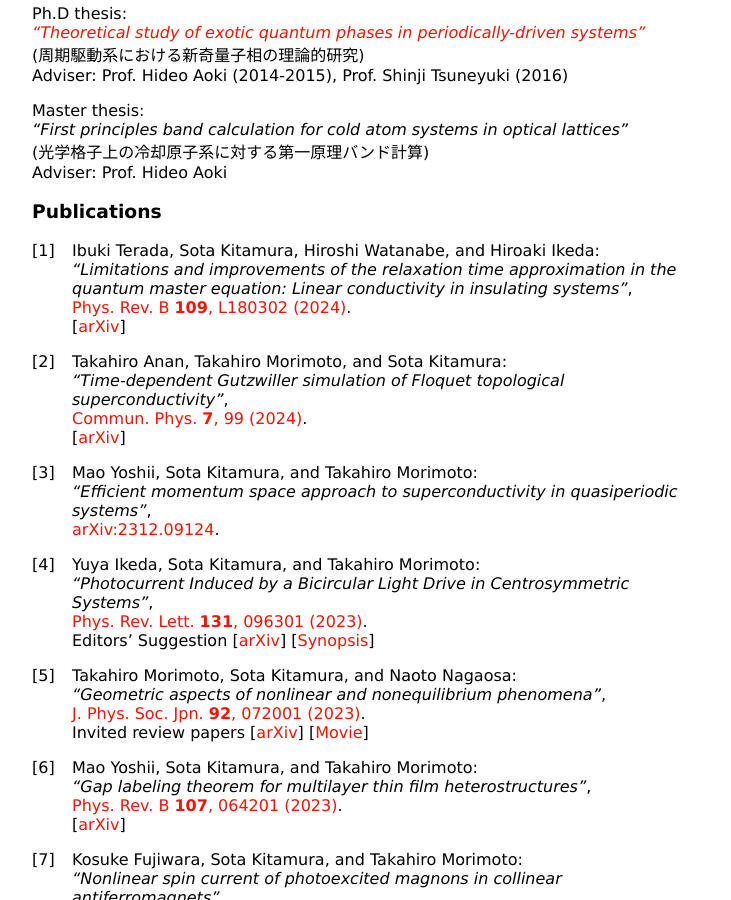
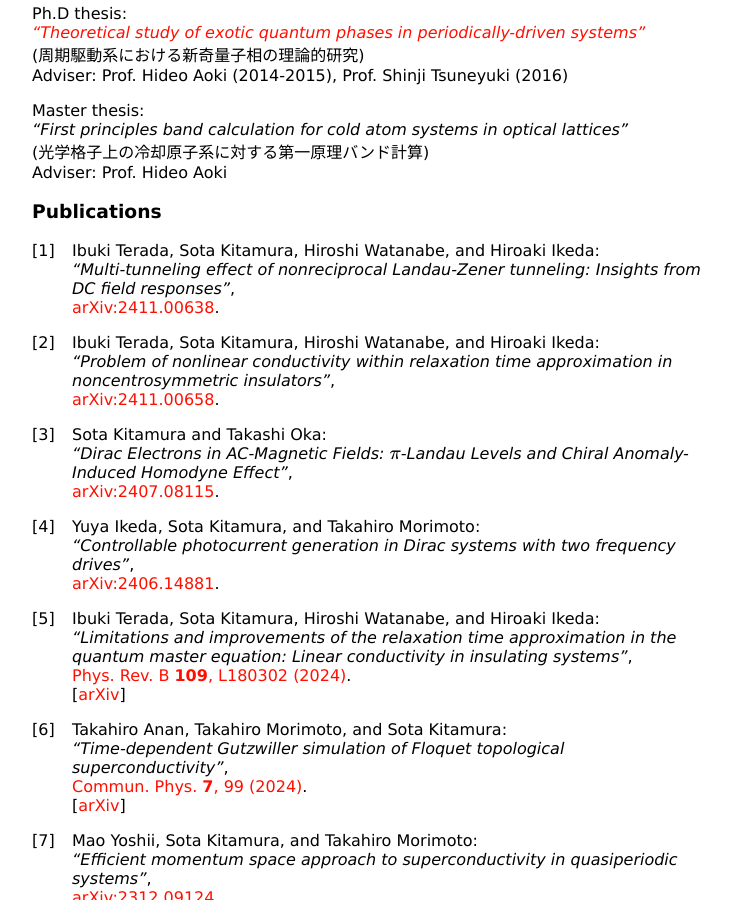
Before and after one commit to sotaph/sotaph.github.io, a Jekyll site: the page built from index.md, in a window 1280 px wide and 900 px high, scrolled down 885 px. Shown: the whole window, without its empty margins (258-989 px from the left). Built offline with Jekyll 4.4.1, drawn with Linux system fonts in a browser that asks for light colours; nearby versions of some CDN libraries; a style sheet for code colours, icons or effects is not loaded; some of the changed text lies outside the part shown.

Commit message:
update publist

```diff
--- a/index.md
+++ b/index.md
@@ -50,6 +50,23 @@ Adviser: Prof. Hideo Aoki
 
 
 ### Publications
+
+1. Ibuki Terada, Sota Kitamura, Hiroshi Watanabe, and Hiroaki Ikeda:
+_"Multi-tunneling effect of nonreciprocal Landau-Zener tunneling: Insights from DC field responses"_,
+[arXiv:2411.00638](https://arxiv.org/abs/2411.00638).
+
+1. Ibuki Terada, Sota Kitamura, Hiroshi Watanabe, and Hiroaki Ikeda:
+_"Problem of nonlinear conductivity within relaxation time approximation in noncentrosymmetric insulators"_,
+[arXiv:2411.00658](https://arxiv.org/abs/2411.00658).
+<!-- [Phys. Status Solidi B **XXX**, XXXXXXX (2024)](https://onlinelibrary.wiley.com/journal/15213951).   -->
+
+1. Sota Kitamura and Takashi Oka:
+_"Dirac Electrons in AC-Magnetic Fields: $\pi$-Landau Levels and Chiral Anomaly-Induced Homodyne Effect"_,
+[arXiv:2407.08115](https://arxiv.org/abs/2407.08115).
+
+1. Yuya Ikeda, Sota Kitamura, and Takahiro Morimoto:
+_"Controllable photocurrent generation in Dirac systems with two frequency drives"_,
+[arXiv:2406.14881](https://arxiv.org/abs/2406.14881).
 
 1. Ibuki Terada, Sota Kitamura, Hiroshi Watanabe, and Hiroaki Ikeda:
 _"Limitations and improvements of the relaxation time approximation in the quantum master equation: Linear conductivity in insulating systems"_,
```
Also changed, not shown: other parts of index.md (+2 -2 lines).
